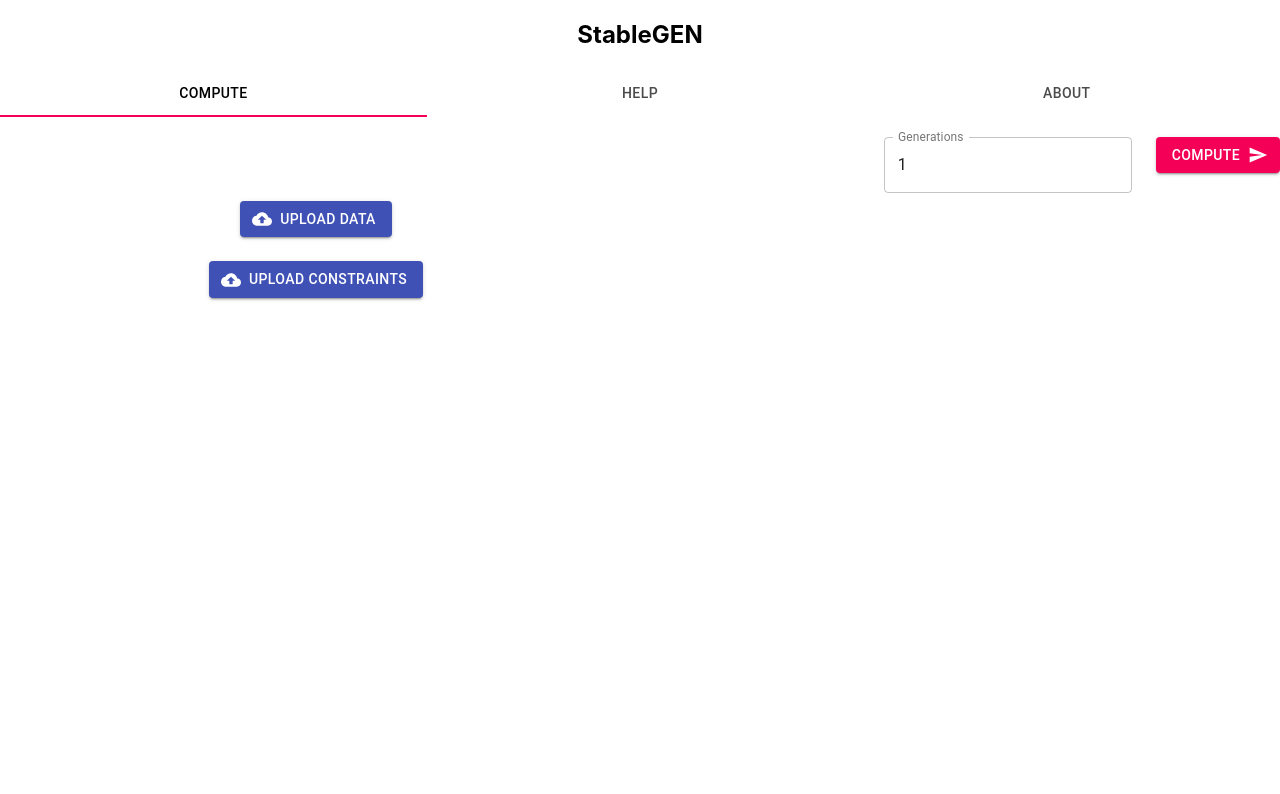
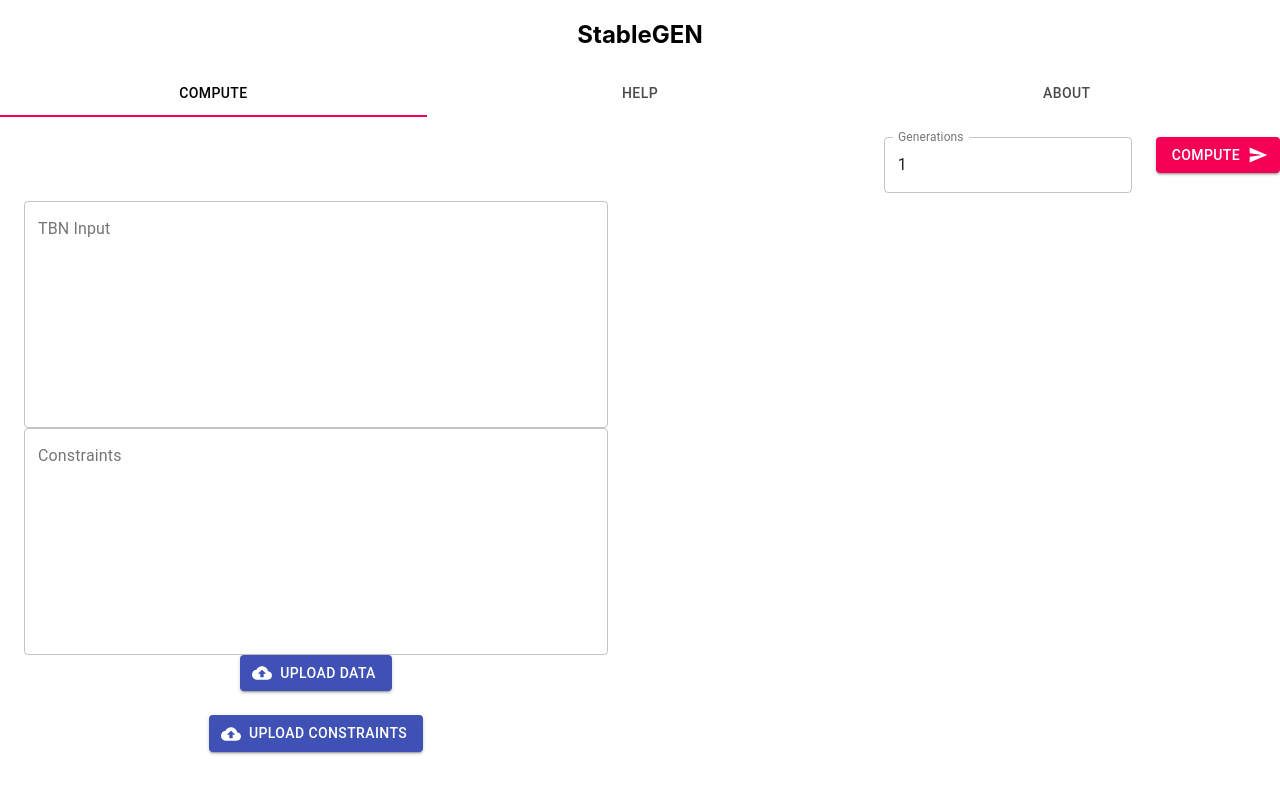
Before and after one commit to stevenwang5689/stable-gen, a React (Create React App) app: page / in a window 1280 px wide. Shown: the top 794 px of the page. Built offline with nearby package versions, Linux system fonts and the light colour scheme.

Commit message:
some changes

```diff
--- a/src/components/computeComponents/input.js
+++ b/src/components/computeComponents/input.js
@@ -1,19 +1,57 @@
 import React, { Component, Fragment } from 'react';
-import {MContext} from "../provider";
+import { MContext } from "../provider";
 
 import Button from '@material-ui/core/Button';
 import Grid from '@material-ui/core/Grid';
 import TextField from '@material-ui/core/TextField';
+import FormControl from '@material-ui/core/FormControl';
+import Container from '@material-ui/core/Container';
 import CloudUploadIcon from '@material-ui/icons/CloudUpload';
 
 class Input extends Component {
-    state = {  }
+    state = {
+        dataValue: "value"
+    }
+
+    onDataChange(event) {
+    }
+
     render() {
+        let dataPlaceholderText = 'a* b*\na b\na*\nb*\n';
         return (
             <MContext.Consumer>
                 {(context) => (
                     <Fragment>
-                        <Grid container spacing={3} direction="column">
+                        <Grid container direction="column" justify="space-around" alignItems="stretch">
+                            <Grid container>
+                                <Container>
+                                    <FormControl fullWidth>
+                                        <TextField
+                                            id="data-input-field"
+                                            label="TBN Input"
+                                            variant="outlined"
+                                            multiline rows={10}
+                                            placeholder={dataPlaceholderText}
+                                            value={context.inputData}
+                                        />
+                                    </FormControl>
+                                </Container>
+                            </Grid>
+                            <Grid container>
+                                <Container>
+                                    <FormControl fullWidth fullHeight>
+                                        <TextField
+                                            id="contraints-input-field"
+                                            label="Constraints"
+                                            variant="outlined"
+                                            multiline rows={10}
+                                        />
+                                    </FormControl>
+                                </Container>
+                            </Grid>
+                        </Grid>
+
+                        <Grid container spacing={3} direction="column" justify='space-around' alignItems="stretch" fullHeight>
                             <Grid item>
                                 <Button variant="contained" component="label" color="primary" startIcon={<CloudUploadIcon />}>
                                     Upload Data
--- a/src/components/provider.js
+++ b/src/components/provider.js
@@ -28,6 +28,7 @@ class Provider extends Component {
     }
 
     onDataChangeHandler = (event) => {
+        console.log(event.target.files[0])
         this.setState({
           inputData: event.target.files[0]
         })
```
Lines whose indentation alone changed are shown as unchanged.
